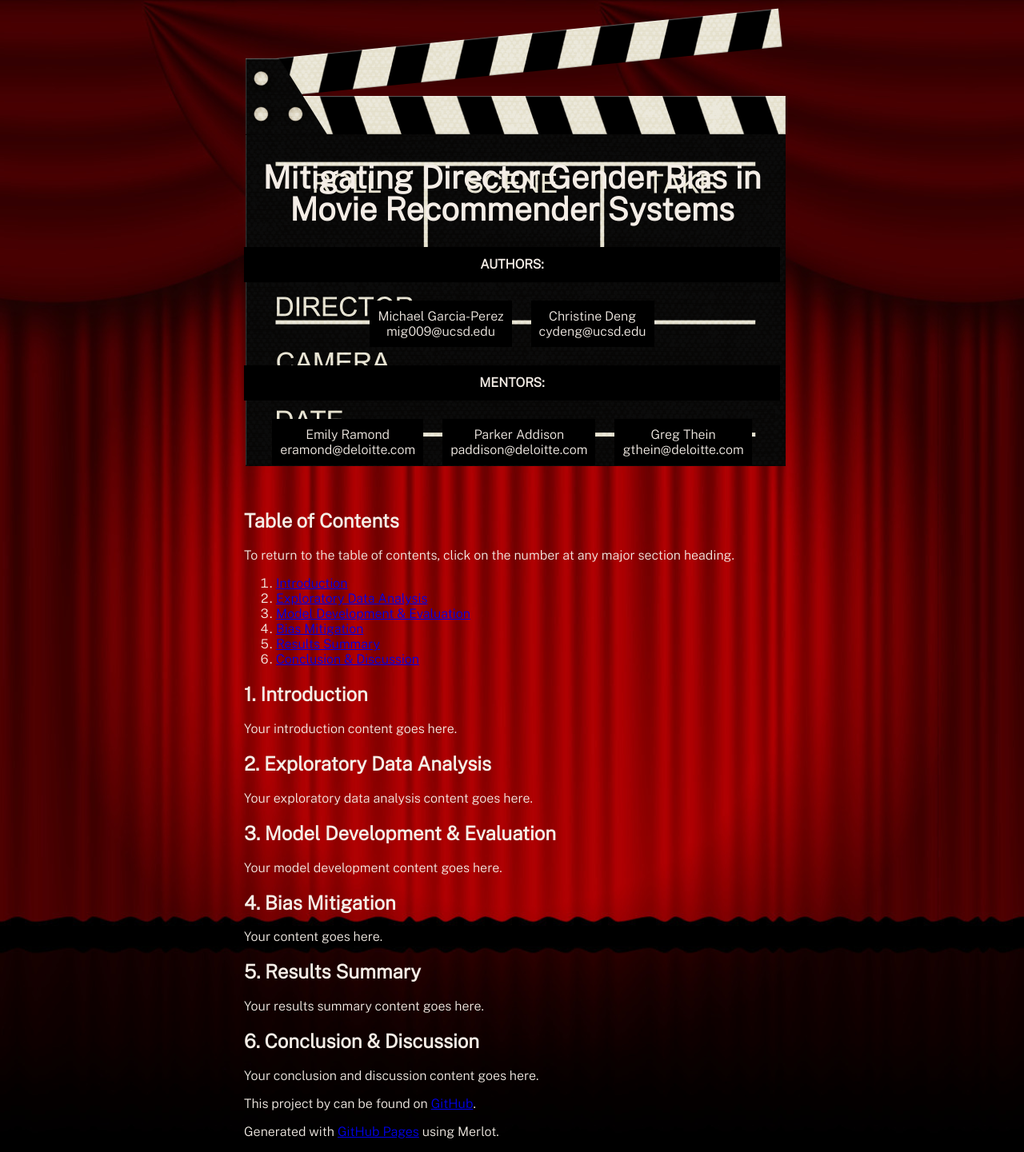
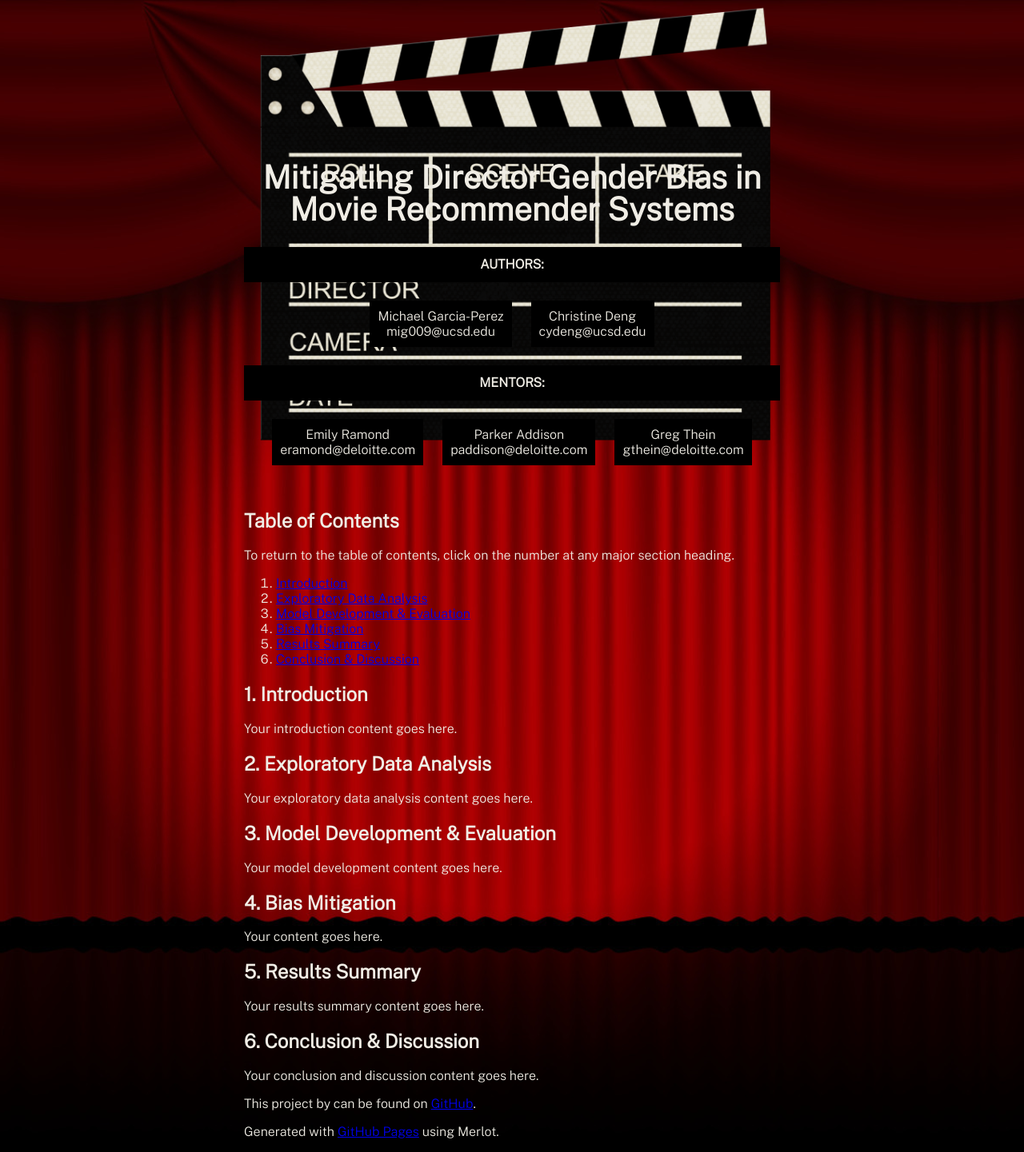
Before and after one commit to michael-garciaperez/DSC180A-Methodology-5, a Jekyll site: the page built from index.md, in a window 1280 px wide. Shown: the whole page at 80% size. Built offline with Jekyll 4.4.1, drawn with Linux system fonts in a browser that asks for light colours.

Commit message:
Update style.scss

```diff
--- a/assets/css/style.scss
+++ b/assets/css/style.scss
@@ -10,7 +10,7 @@
   background-size: cover;
   background-position: center;
   font-family: 'Public Sans', sans-serif;
-  color: #f4ede6; /* Cream color for text */
+  color: #f0ede5; /* Adjusted color for cream */
   margin: 0;
 }
 
@@ -27,7 +27,7 @@
   z-index: 2;
   margin: 0 auto;
   max-width: 670px; /* Adjusted width of the header */
-  padding: 175px 20px 25px;
+  padding: 175px 0 25px; /* Adjusted padding */
   background-image: url('../images/clapboard.png');
   background-size: 100%; /* Adjusted size of the background image */
   background-repeat: no-repeat;
@@ -38,7 +38,7 @@
   font-size: 2.5em;
   font-weight: 800;
   font-style: normal;
-  color: #f4ede6; /* Cream color for text */
+  color: #f0ede5; /* Adjusted color for cream */
   text-align: center;
   line-height: 1;
 }
@@ -47,7 +47,7 @@
   font-size: 1em;
   font-weight: 800;
   font-style: normal;
-  color: #f4ede6; /* Cream color for text */
+  color: #f0ede5; /* Adjusted color for cream */
   text-align: center;
   line-height: 1;
   padding: 14px 0;
@@ -75,5 +75,4 @@
   background-color: black;
   padding: 10px;
   margin: 10px;
-  color: #f4ede6; /* Cream color for text */
 }
```
